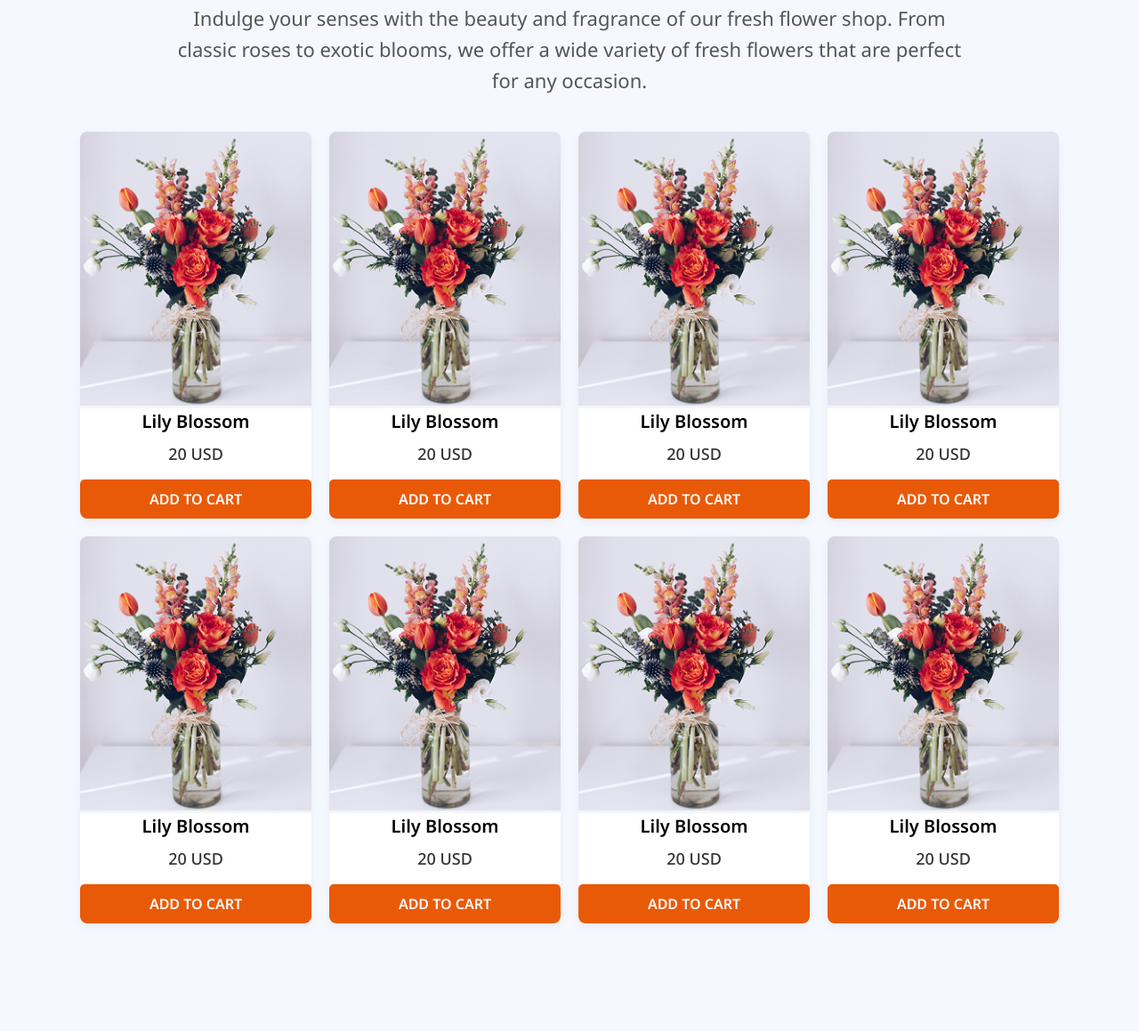
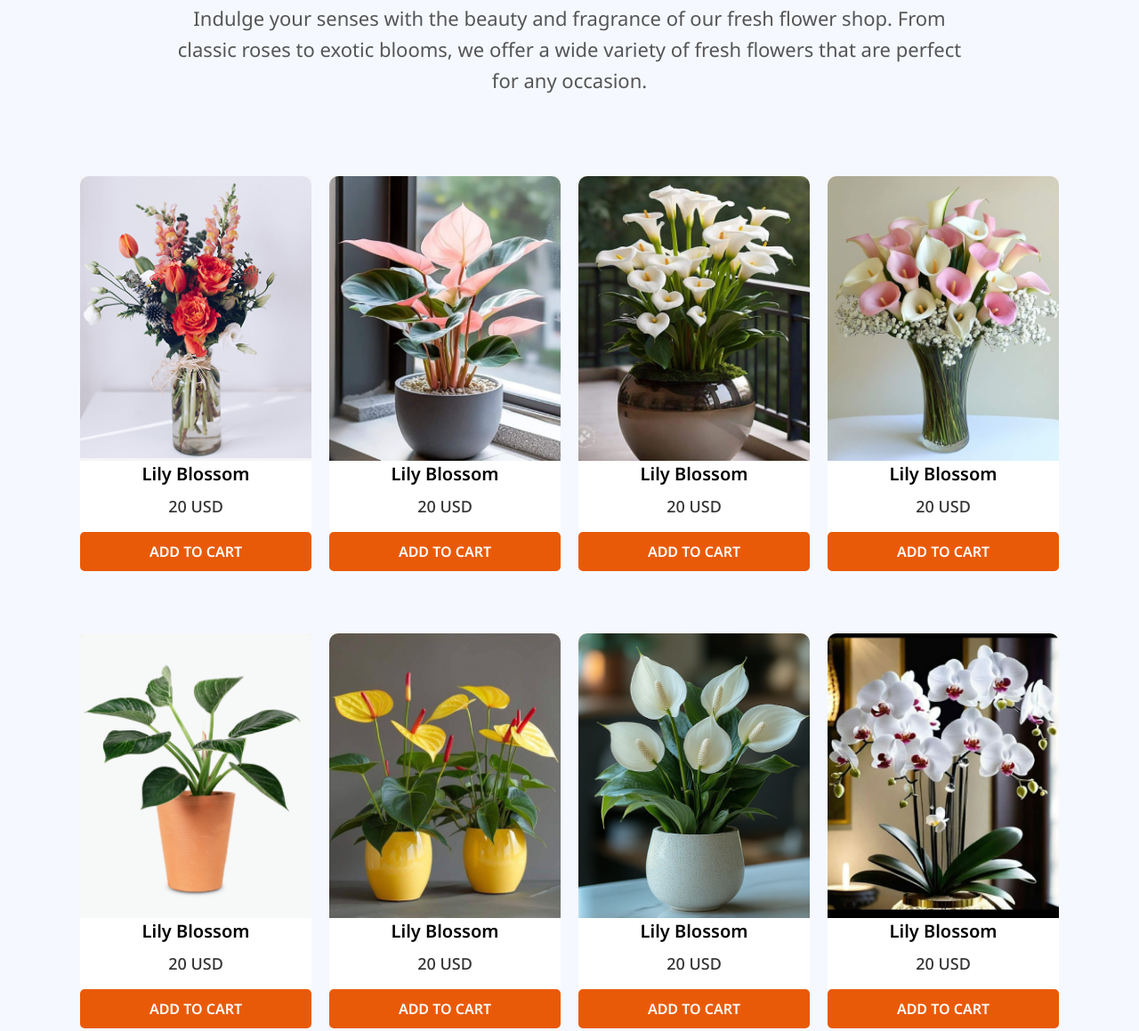
Before and after one commit to mahedi0x/Flower-Landing-Page, a plain HTML site: page index.html in a window 1280 px wide. Shown: the part 736-1895 px from the top of the page at 89% size. Drawn offline with nearby package versions, Linux system fonts and the light colour scheme.

Commit message:
changes card img

```diff
--- a/index.html
+++ b/index.html
@@ -75,7 +75,7 @@
 
                 <div class="plant-card">
                     <div class="card-image-container">
-                        <img src="assets/sample-flower-image.png" alt="Lily Blossom">
+                        <img src="assets/plant1.png" alt="Lily Blossom">
                     </div>
                     <div class="card-content">
                         <h3>Lily Blossom</h3>
@@ -86,7 +86,7 @@
 
                 <div class="plant-card">
                     <div class="card-image-container">
-                        <img src="assets/sample-flower-image.png" alt="Lily Blossom">
+                        <img src="assets/plant2.png" alt="Lily Blossom">
                     </div>
                     <div class="card-content">
                         <h3>Lily Blossom</h3>
@@ -97,7 +97,7 @@
 
                 <div class="plant-card">
                     <div class="card-image-container">
-                        <img src="assets/sample-flower-image.png" alt="Lily Blossom">
+                        <img src="assets/plant3.png" alt="Lily Blossom">
                     </div>
                     <div class="card-content">
                         <h3>Lily Blossom</h3>
@@ -108,7 +108,7 @@
 
                 <div class="plant-card">
                     <div class="card-image-container">
-                        <img src="assets/sample-flower-image.png" alt="Lily Blossom">
+                        <img src="assets/plants1.png" alt="Lily Blossom">
                     </div>
                     <div class="card-content">
                         <h3>Lily Blossom</h3>
@@ -119,7 +119,7 @@
 
                 <div class="plant-card">
                     <div class="card-image-container">
-                        <img src="assets/sample-flower-image.png" alt="Lily Blossom">
+                        <img src="assets/plant4.png" alt="Lily Blossom">
                     </div>
                     <div class="card-content">
                         <h3>Lily Blossom</h3>
@@ -130,7 +130,7 @@
 
                 <div class="plant-card">
                     <div class="card-image-container">
-                        <img src="assets/sample-flower-image.png" alt="Lily Blossom">
+                        <img src="assets/plant5.png" alt="Lily Blossom">
                     </div>
                     <div class="card-content">
                         <h3>Lily Blossom</h3>
@@ -141,7 +141,7 @@
 
                 <div class="plant-card">
                     <div class="card-image-container">
-                        <img src="assets/sample-flower-image.png" alt="Lily Blossom">
+                        <img src="assets/plant6.png" alt="Lily Blossom">
                     </div>
                     <div class="card-content">
                         <h3>Lily Blossom</h3>
--- a/styles/style.css
+++ b/styles/style.css
@@ -118,9 +118,8 @@ nav li {
 /* --- Plant Card Styling --- */
 .plant-card {
     background-color: #fff;
-    border-radius: 8px;
-    overflow: hidden;
-    box-shadow: 0 4px 12px rgba(0, 0, 0, 0.05);
+
+    margin-top: 50px;
     text-align: center;
     transition: transform 0.3s ease, box-shadow 0.3s ease;
 }
@@ -134,11 +133,13 @@ nav li {
     background-color: #f5f5f5;
     /* padding: 20px; */
 }
-
+/* -------------------------card imag-------------------------- */
 .card-image-container img {
     width: 100%;
-    height: auto;
+    /* width: 300px; */
+    height: 320px;
     display: block;
+    border-radius: 10px 10px 0 0;
 }
 
 .card-content {
```
Also changed, not shown: assets/plant1.png (added), assets/plant2.png (added), assets/plant3.png (added), assets/plant4.png (added), assets/plant5.png (added), assets/plant6.png (added), assets/plants1.png (added), 2 other files.
